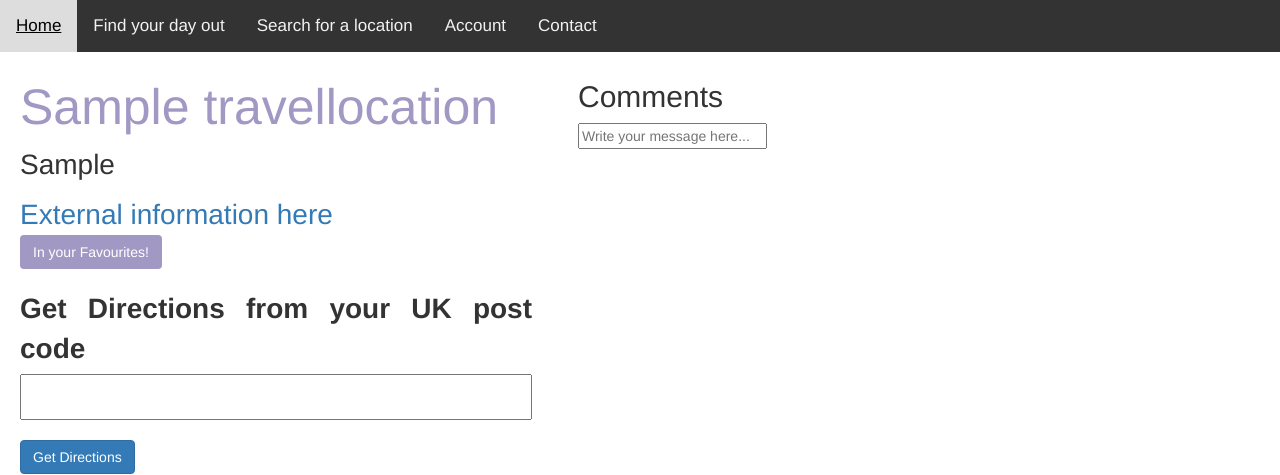
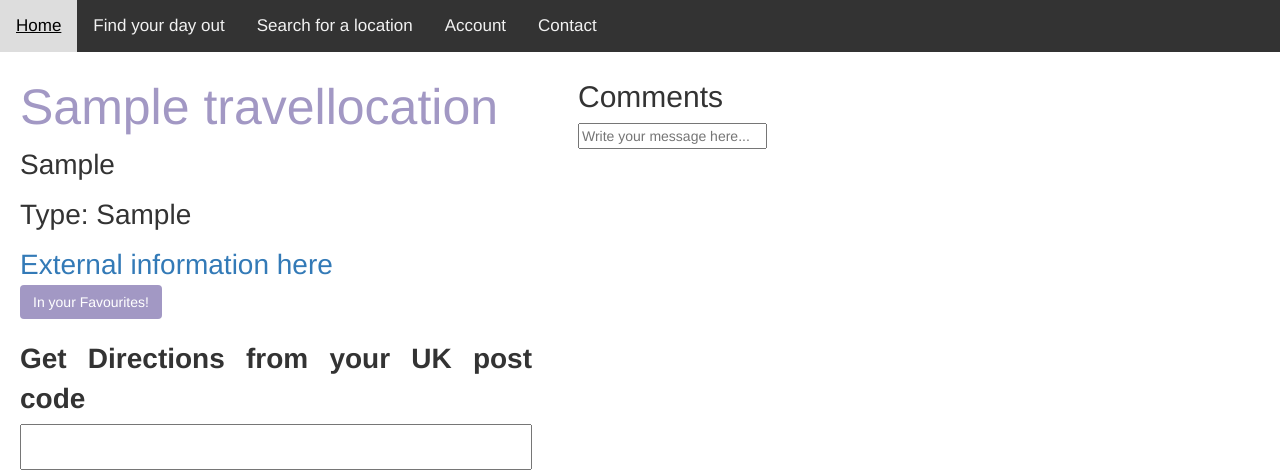
Before and after one commit to sbaker-dev/ToTheGreatOutDoors, a Django app: a page that uses Django/ToTheGreatOutDoors/core/templates/components/location/details.html in a window 1280 px wide. Shown: the top 475 px of the page. Run offline with Django 3.2, Linux system fonts and the light colour scheme; a user stored in the database is signed in; tables that the repository leaves empty hold one stand-in row (values such as "Sample post"); some libraries are stand-ins or nearby versions.

Commit message:
Add the category

```diff
--- a/Django/ToTheGreatOutDoors/core/templates/components/location/details.html
+++ b/Django/ToTheGreatOutDoors/core/templates/components/location/details.html
@@ -1,6 +1,7 @@
 <!-- The locations core details. If there is no external link, then do not make a tag linkable -->
 <h1 style="font-size: 50px; color: #A298C4">{{ location.name }}</h1>
 <p class="textStandard">{{ location.place }}</p>
+<p class="textStandard">Type: {{ location.category }}</p>
 {% if location.link != None %}
     <a class="textStandard" href="{{ location.link }}" target="_blank" >External information here</a>
 {% endif %}
```
